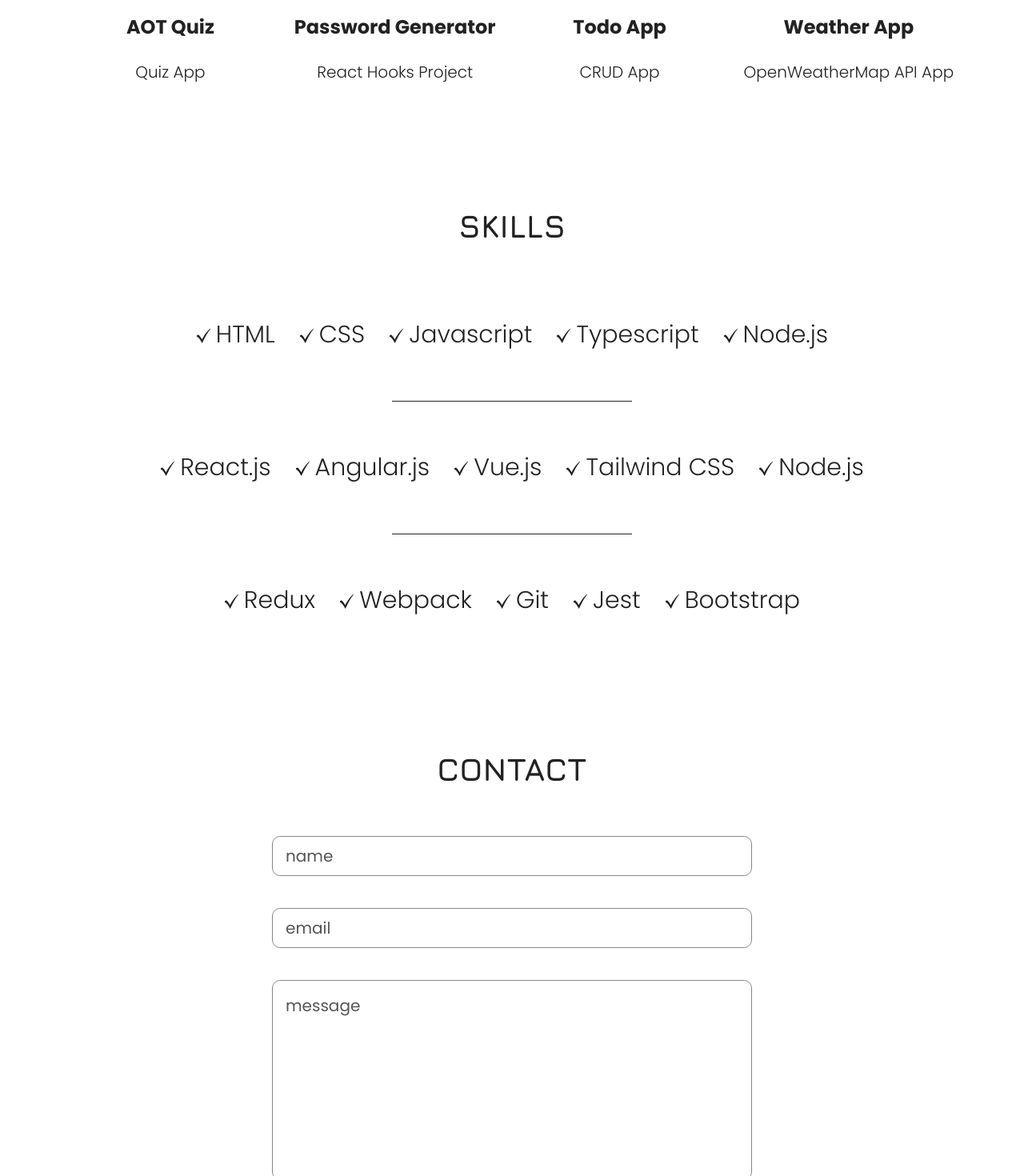
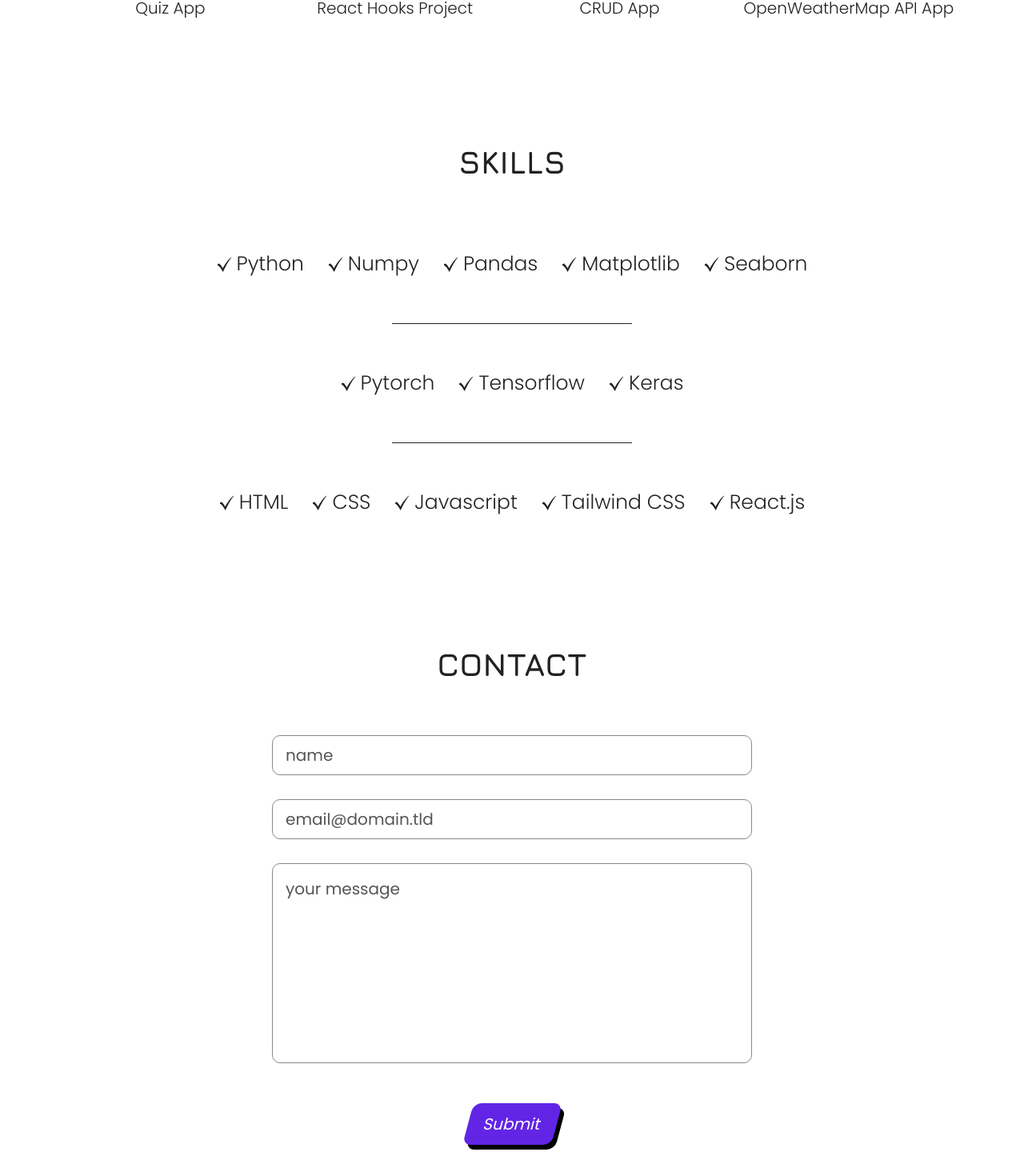
Before and after one commit to justanayush/Portfolio, a React (Vite) app: page / in a window 1280 px wide. Shown: the part 1306-2776 px from the top of the page at 80% size. Built offline with nearby package versions, Linux system fonts and the light colour scheme; a web font is replaced by a local one.

Commit message:
final fixes done looking forward for projects

```diff
--- a/src/sections/Contact/Contact.jsx
+++ b/src/sections/Contact/Contact.jsx
@@ -4,43 +4,14 @@ const Contact = () => {
   return (
     <section id='contact' className={styles.container}>
         <h1 className='sectionTitle'>Contact</h1>
-        <form action="">
-            <div className='formGroup'>
-                <label htmlFor='name' hidden>Name</label>
-                <input
-                type="text"
-                name='name'
-                id='name'
-                placeholder='name'
-                required
-                />
-            </div>
-            <div className='formGroup'>
-                <label htmlFor='email' hidden>E-mail</label>
-                <input
-                type="text"
-                name='email'
-                id='email'
-                placeholder='email'
-                required
-                />
-            </div>
-            <div className='formGroup'>
-                <label htmlFor='message' hidden>Message</label>
-                <textarea
-                id='message'
-                placeholder='message'
-                required
-                ></textarea>
-            </div>
-
-            <input
-            type="submit"
-            className='hero-btn btn'
-            value='Submit'
-            placeholder='SUbmit'
-            />
-        </form>
+        <form id="fs-frm" name="simple-contact-form" accept-charset="utf-8" action="https://formspree.io/f/xovaqbpp" method="post">
+  <fieldset className={styles.fieldset} id="fs-frm-inputs">
+    <input className='formGroup' type="text" name="name" id="full-name" placeholder="name" required="" />
+    <input className='formGroup'type="email" name="_replyto" id="email-address" placeholder="email@domain.tld" required="" />
+    <textarea className='formGroup' name="message" id="message" placeholder="your message" required=""></textarea>
+  </fieldset>
+  <input className='hero-btn' type="submit" value="Submit" />
+</form>
     </section>
   )
 }
--- a/src/sections/Contact/ContactStyles.module.css
+++ b/src/sections/Contact/ContactStyles.module.css
@@ -37,6 +37,16 @@ input, textarea{
     color: var(--form-text-color);
 }
 
+.fieldset{
+    display: flex;
+    flex-direction: column;
+    border: none;
+    margin: 0 auto;
+    gap: 30px;
+}
+
+
+
 input[type='submit']{
     width: fit-content;
     margin: 0 auto;
--- a/src/sections/Hero/Hero.jsx
+++ b/src/sections/Hero/Hero.jsx
@@ -9,8 +9,29 @@ import linkedinDark from '../../assets/linkedin-dark.svg';
 
 import resume from '../../assets/resume.pdf';
 import { useTheme } from '../../common/ThemeContext';
+import { useEffect, useRef } from 'react';
+import Typed from 'typed.js';
+import React from 'react';
+
 
 const Hero = () => {
+
+    const el = useRef(null);
+    useEffect(() => {
+        const typed = new Typed(el.current, {
+            strings: ['ML Engineer', 'Cloud Enginner', 'Frontend Developer'],
+            typeSpeed: 60,
+            loop: true,
+            loopCount: Infinity,
+            showCursor:false
+         });
+         return () => {
+            typed.destroy();
+          };
+
+    },[])
+
+
     const { theme, toggleTheme } = useTheme();
 
     const themeIcon = theme === 'light' ? sun : moon;
@@ -29,7 +50,8 @@ const Hero = () => {
         <br />
         Vishwakarma
     </h1>
-    <h2>Frontend Developer</h2>
+<div className={styles.typed}><h2 ref={el}>Machine Learning Engineer</h2>
+    </div>
     <span>
         <a target="_blank"  href="https:www.github.com/justanayush">
         <img src={githubIcon} alt="github-icon" /></a>
@@ -37,7 +59,7 @@ const Hero = () => {
         <img src={linkedinIcon} alt="linkedin-icon" /></a>
     </span>
     <p className={styles.description}>
-        With a passion for developing modern React web apps for commercial businesses.
+    Passionate about AI, ML, and cloud technologies and strengthening my frontend development skills for seamless user experiences.
     </p>
     <a href={resume} download>
     <button className='hero-btn'>
--- a/src/sections/Hero/HeroStyles.module.css
+++ b/src/sections/Hero/HeroStyles.module.css
@@ -4,13 +4,19 @@
     justify-content: center;
     gap: 20px;
     text-align: center;
-    height: 100dvh;
+    height: 90vh;
     min-height: 500px;
 
 
 .hero{
     max-width: 250px;
 
+}
+
+.typed{
+    font-size: 20px;
+width: 100%;
+height: 10vh;
 }
 
 span{
--- a/src/sections/Skills/Skills.jsx
+++ b/src/sections/Skills/Skills.jsx
@@ -13,6 +13,44 @@ const Skills = () => {
         <div className={styles.skillList}>
             <SkillList
             src={checkMarkIcon}
+            skill="Python"
+            />
+             <SkillList
+            src={checkMarkIcon}
+            skill="Numpy"
+            />
+             <SkillList
+            src={checkMarkIcon}
+            skill="Pandas"
+            />
+             <SkillList
+            src={checkMarkIcon}
+            skill="Matplotlib"
+            />
+             <SkillList
+            src={checkMarkIcon}
+            skill="Seaborn"
+            />
+        </div>
+        <hr />
+        <div className={styles.skillList}>
+            <SkillList
+            src={checkMarkIcon}
+            skill="Pytorch"
+            />
+             <SkillList
+            src={checkMarkIcon}
+            skill="Tensorflow"
+            />
+             <SkillList
+            src={checkMarkIcon}
+            skill="Keras"
+            />
+        </div>
+        <hr />
+        <div className={styles.skillList}>
+            <SkillList
+            src={checkMarkIcon}
             skill="HTML"
             />
              <SkillList
@@ -25,57 +63,11 @@ const Skills = () => {
             />
              <SkillList
             src={checkMarkIcon}
-            skill="Typescript"
-            />
-             <SkillList
-            src={checkMarkIcon}
-            skill="Node.js"
-            />
-        </div>
-        <hr />
-        <div className={styles.skillList}>
-            <SkillList
-            src={checkMarkIcon}
-            skill="React.js"
-            />
-             <SkillList
-            src={checkMarkIcon}
-            skill="Angular.js"
-            />
-             <SkillList
-            src={checkMarkIcon}
-            skill="Vue.js"
-            />
-             <SkillList
-            src={checkMarkIcon}
             skill="Tailwind CSS"
             />
              <SkillList
             src={checkMarkIcon}
-            skill="Node.js"
-            />
-        </div>
-        <hr />
-        <div className={styles.skillList}>
-            <SkillList
-            src={checkMarkIcon}
-            skill="Redux"
-            />
-             <SkillList
-            src={checkMarkIcon}
-            skill="Webpack"
-            />
-             <SkillList
-            src={checkMarkIcon}
-            skill="Git"
-            />
-             <SkillList
-            src={checkMarkIcon}
-            skill="Jest"
-            />
-             <SkillList
-            src={checkMarkIcon}
-            skill="Bootstrap"
+            skill="React.js"
             />
         </div>
     </section>
--- a/src/sections/Skills/SkillsStyles.module.css
+++ b/src/sections/Skills/SkillsStyles.module.css
@@ -36,7 +36,7 @@ hr{
         max-width: fit-content;
         gap: 30px;
      p{
-        font-size: 30px;
+        font-size: 25px;
      }
 
     }
```
